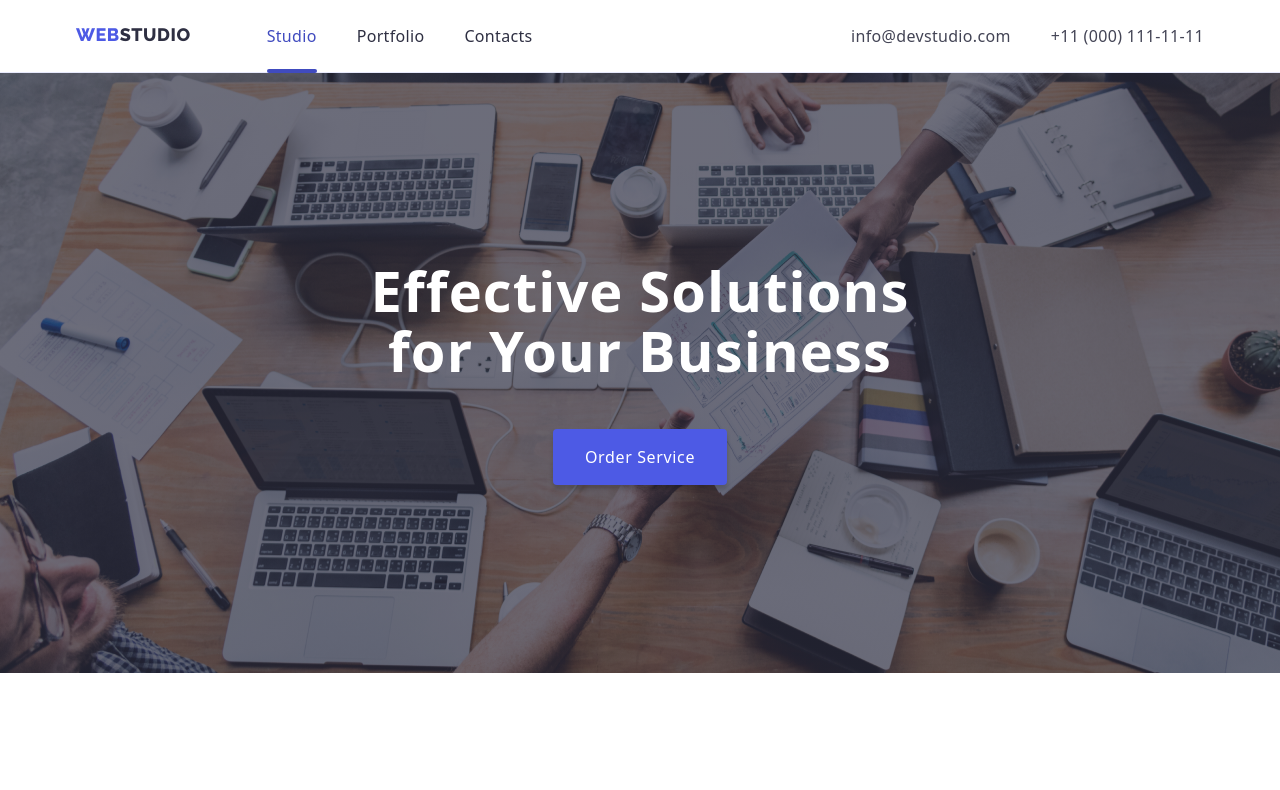
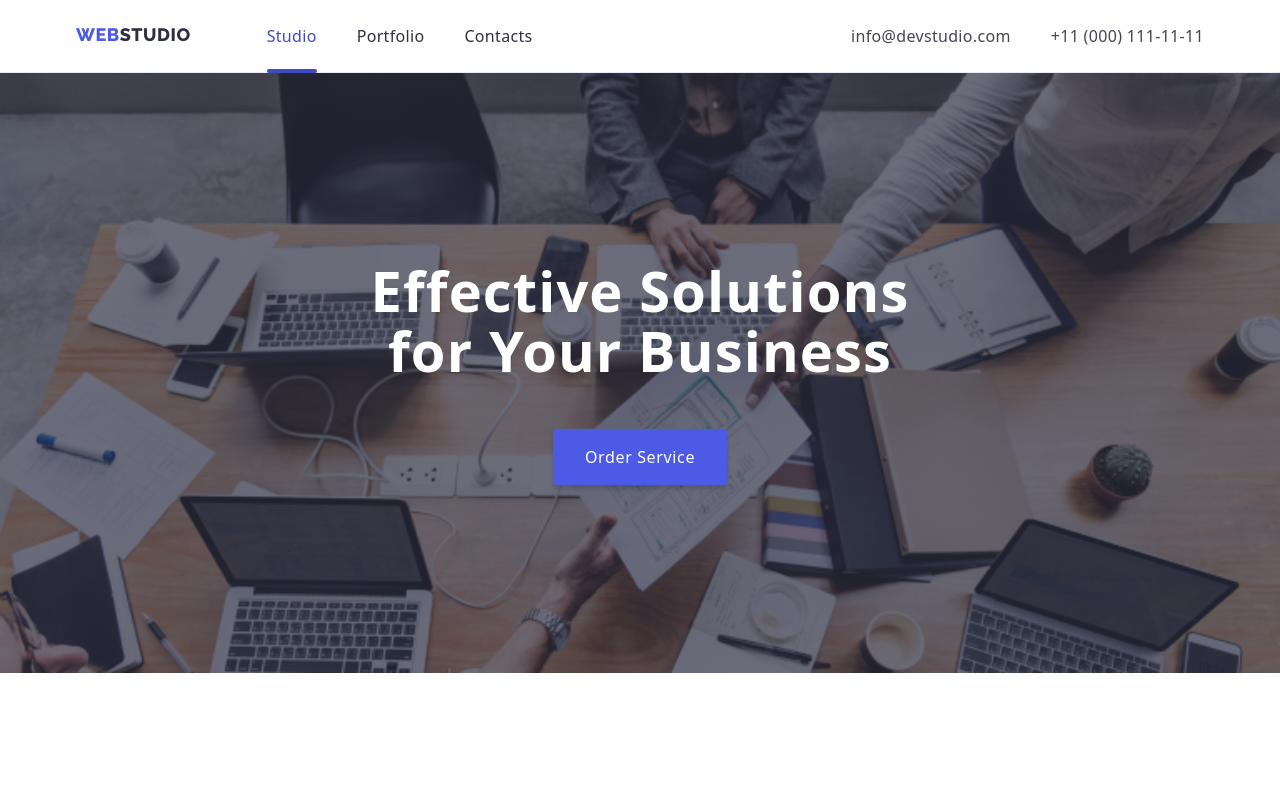
Before and after one commit to Kingznam/goit-markup-hw-07, a plain HTML site: page index.html in a window 1280 px wide. Shown: the top 790 px of the page. Drawn offline with nearby package versions, Linux system fonts and the light colour scheme.

Commit message:
hero images

```diff
--- a/css/styles.css
+++ b/css/mobile.css
@@ -231,7 +231,7 @@ address {
   justify-content: center;
   align-items: center;
   padding: 188px 0;
-  background-image: linear-gradient(rgba(46, 47, 66, 0.7), rgba(46, 47, 66, 0.7)), url(../images/office-table.jpg);
+  background-image: linear-gradient(rgba(46, 47, 66, 0.7), rgba(46, 47, 66, 0.7)), url(../images/hero/hero-image-mobile.jpg);
   background-size: cover;
 }
 
--- /dev/null
+++ b/css/tablet.css
@@ -0,0 +1,11 @@
+@media screen and (min-width: 768px) {
+  .hero {
+    background-color: var(--navy-blue);
+    display: flex;
+    justify-content: center;
+    align-items: center;
+    padding: 188px 0;
+    background-image: linear-gradient(rgba(46, 47, 66, 0.7), rgba(46, 47, 66, 0.7)), url(../images/hero/hero-image-tablet.jpg);
+    background-size: cover;
+  }
+}
--- a/index.html
+++ b/index.html
@@ -1,8 +1,10 @@
 <!DOCTYPE html>
 <html lang="en">
     <head>
-    <link rel="stylesheet" href="./css/styles.css" />
-    <link rel="stylesheet" href="./css/styles.css" />
+    <link rel="stylesheet" href="./css/mobile.css" />
+    <link rel="stylesheet" href="./css/tablet.css" />
+    <link rel="stylesheet" href="./css/desktop.css" />
+
 
     <title>Web Studio</title>
 
```
Also changed, not shown: css/desktop.css (added), images/hero/hero-image-desktop.jpg (added), images/hero/hero-image-mobile.jpg (added), images/hero/hero-image-mobile@2x.jpg (added), images/hero/hero-image-tablet.jpg (added), images/hero/hero-image-tablet@2x.jpg (added), 1 other file.
